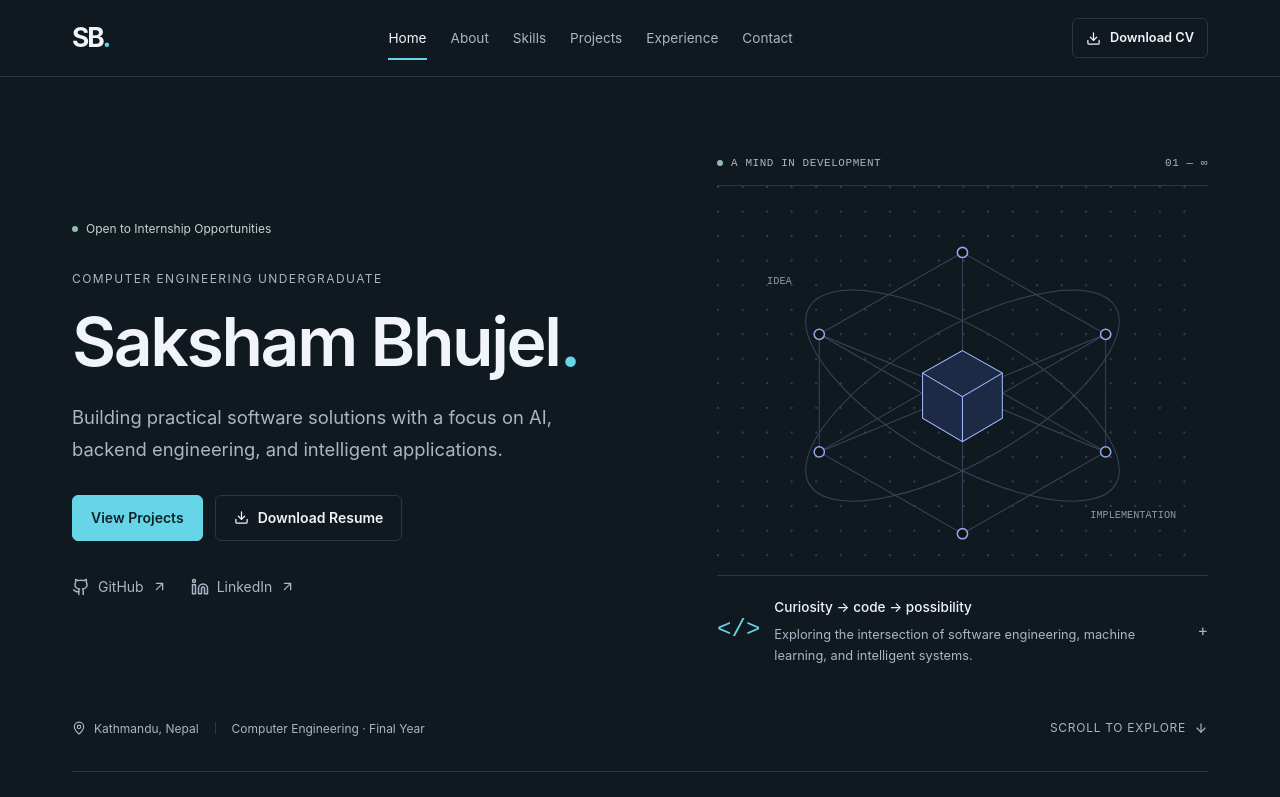
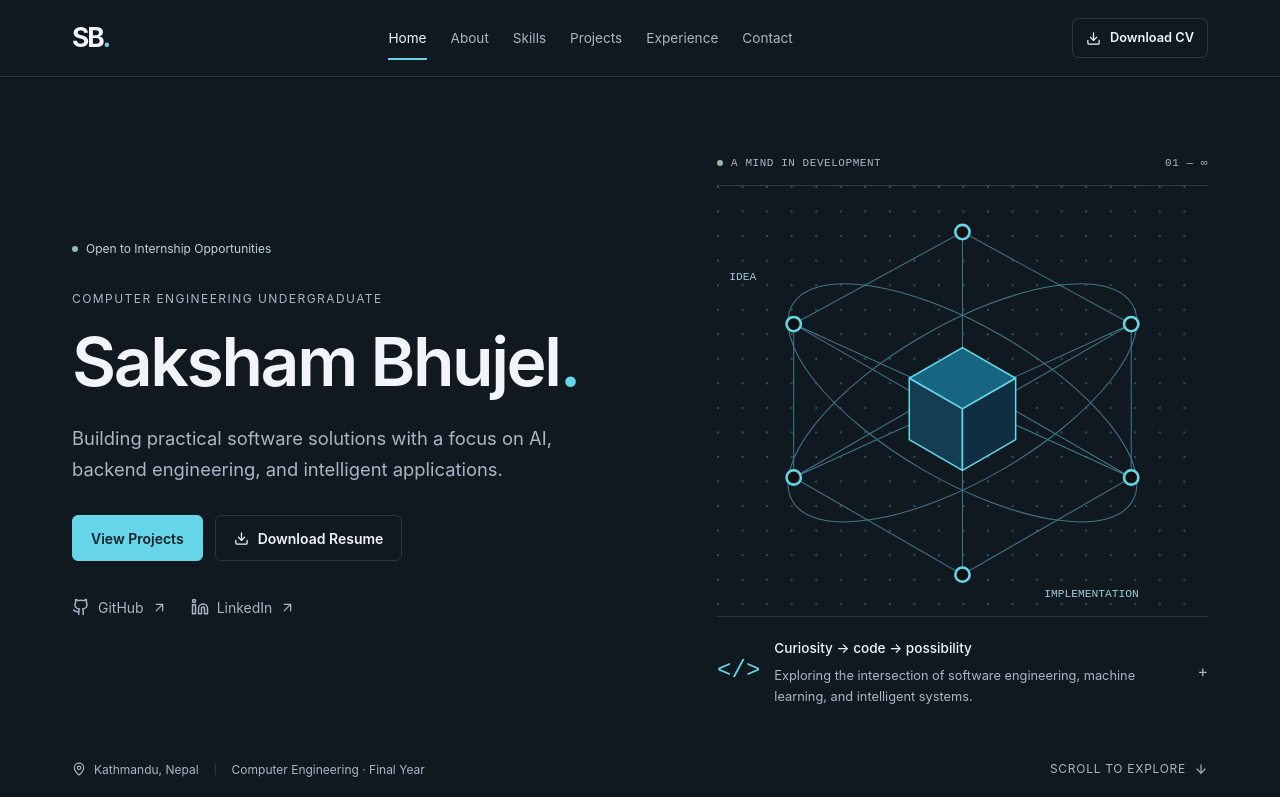
Before and after one commit to STRANGER-93/Saksham_Portfolio, a React (Vite) app: page / in a window 1280 px wide. Shown: the top 797 px of the page. Built offline with nearby package versions, Linux system fonts and the light colour scheme.

Commit message:
Enhance OrbitalDiagram styles and update SVG dimensions for improved layout and accessibility

```diff
--- a/src/components/OrbitalDiagram.jsx
+++ b/src/components/OrbitalDiagram.jsx
@@ -72,7 +72,7 @@ export default function OrbitalDiagram() {
       >
         <svg
           className="network"
-          viewBox="0 0 480 380"
+          viewBox="0 0 480 420"
           role="img"
           aria-label="Abstract engineering network connecting software, machine learning, and intelligent systems"
         >
@@ -83,71 +83,64 @@ export default function OrbitalDiagram() {
               height="24"
               patternUnits="userSpaceOnUse"
             >
-              <circle cx="1" cy="1" r="1" fill="#414856" />
+              <circle cx="1" cy="1" r="1" fill="#356577" />
             </pattern>
           </defs>
-          <rect width="480" height="380" fill="url(#dots)" />
-          <g className="orbit-paths" fill="none" stroke="#384459">
-            <path d="M240 65 380 145 380 260 240 340 100 260 100 145Z" />
-            <path d="m240 65 0 275M100 145l280 115M380 145 100 260M100 145l140 80 140-80M100 260l140-80 140 80" />
+          <rect width="480" height="420" fill="url(#dots)" />
+          <g className="orbit-paths" fill="none" stroke="#42788b">
+            <path d="M240 45 405 135 405 285 240 380 75 285 75 135Z" />
+            <path d="M240 45V380M75 135 405 285M405 135 75 285M75 135l165 95 165-95M75 285l165-95 165 95" />
             <ellipse
               cx="240"
-              cy="205"
-              rx="173"
-              ry="65"
-              transform="rotate(-30 240 205)"
+              cy="212"
+              rx="192"
+              ry="76"
+              transform="rotate(-30 240 212)"
             />
             <ellipse
               cx="240"
-              cy="205"
-              rx="173"
-              ry="65"
-              transform="rotate(30 240 205)"
+              cy="212"
+              rx="192"
+              ry="76"
+              transform="rotate(30 240 212)"
             />
           </g>
           <g
             className="orbit-nodes"
             fill="#101113"
-            stroke="#8da9ed"
-            strokeWidth="1.5"
+            stroke="#67d5e8"
+            strokeWidth="2.5"
           >
             {[
-              [240, 65],
-              [380, 145],
-              [380, 260],
-              [240, 340],
-              [100, 260],
-              [100, 145],
+              [240, 45],
+              [405, 135],
+              [405, 285],
+              [240, 380],
+              [75, 285],
+              [75, 135],
             ].map(([x, y]) => (
-              <circle key={x + ":" + y} cx={x} cy={y} r="5" />
+              <circle key={x + ":" + y} cx={x} cy={y} r="7" />
             ))}
           </g>
-          <path
-            className="orbit-cube"
-            d="m240 161 39 22v44l-39 23-39-23v-44Z"
-            fill="#1c2a46"
-            stroke="#a2baff"
-          />
-          <path
-            className="orbit-cube"
-            d="m201 183 39 23 39-23m-39 23v44"
-            fill="none"
-            stroke="#a2baff"
-          />
+          <g className="orbit-cube" stroke="#67d5e8" strokeWidth="1.5" strokeLinejoin="round">
+            <path className="cube-top" d="M240 158 292 188 240 218 188 188Z" fill="#176681" />
+            <path className="cube-left" d="M188 188 240 218V278L188 248Z" fill="#143d52" />
+            <path className="cube-right" d="M240 218 292 188V248L240 278Z" fill="#102e42" />
+          </g>
           <text
-            x="49"
-            y="96"
-            fill="#9099a9"
-            fontSize="10"
+            x="12"
+            y="92"
+            fill="#9fcbd9"
+            fontSize="11"
             fontFamily="monospace"
           >
             IDEA
           </text>
           <text
-            x="365"
-            y="325"
-            fill="#9099a9"
-            fontSize="10"
+            x="320"
+            y="402"
+            fill="#9fcbd9"
+            fontSize="11"
             fontFamily="monospace"
           >
             IMPLEMENTATION
@@ -162,6 +155,7 @@ export default function OrbitalDiagram() {
         inert={!open}
         transition={{
           duration: reduceMotion ? 0 : 0.35,
+          delay: open && !reduceMotion ? 0.16 : 0,
           ease: [0.22, 1, 0.36, 1],
         }}
       >
--- a/src/styles.css
+++ b/src/styles.css
@@ -344,6 +344,15 @@ h1 > span {
   outline: 2px solid var(--accent);
   outline-offset: 4px;
 }
+.orbital-trigger .network {
+  width: 100%;
+  height: auto;
+  max-height: none;
+  aspect-ratio: 480 / 420;
+}
+.orbit-cube path {
+  transition: fill 350ms ease;
+}
 .orbit-paths,
 .orbit-nodes,
 .orbit-cube {
@@ -353,18 +362,29 @@ h1 > span {
     fill 350ms ease;
 }
 .is-open .orbit-paths {
-  stroke: #598d9e;
+  stroke: #67d5e8;
+  filter: drop-shadow(0 0 3px #43d9ff80);
 }
 .is-open .orbit-nodes {
   stroke: var(--accent);
+  filter: drop-shadow(0 0 5px #43d9ffb3);
 }
 .is-open .orbit-nodes circle:nth-child(2),
 .is-open .orbit-nodes circle:nth-child(5) {
   filter: drop-shadow(0 0 3px #67d5e870);
 }
 .is-open .orbit-cube {
-  stroke: var(--accent);
-  filter: drop-shadow(0 0 5px #67d5e840);
+  stroke: #83efff;
+  filter: drop-shadow(0 0 8px #38d9ff99) drop-shadow(0 0 18px #38d9ff40);
+}
+.is-open .cube-top {
+  fill: #208cac;
+}
+.is-open .cube-left {
+  fill: #17536b;
+}
+.is-open .cube-right {
+  fill: #123e58;
 }
 .philosophy-slot {
   overflow: hidden;
@@ -432,13 +452,25 @@ h1 > span {
 .philosophy-panel p span {
   color: var(--accent);
 }
-/* Use the outer gutter only when it can accommodate a readable side panel. */
-@media (min-width: 1680px) {
+/* Reserve a diagram and message column within the hero, not outside the viewport. */
+@media (min-width: 1400px) {
+  .hero {
+    max-width: 1600px;
+  }
+  .hero-grid {
+    grid-template-columns: minmax(0, .9fr) minmax(0, 1.4fr);
+    gap: 40px;
+  }
+  .hero-art .art-label,
+  .hero-art .code-caption,
+  .orbital-trigger {
+    width: calc(100% - 324px);
+  }
   .philosophy-slot {
     position: absolute;
-    left: 100%;
-    top: 0;
-    width: min(364px, calc((100vw - 1200px) / 2 + 16px));
+    right: 0;
+    top: 8px;
+    width: 324px;
     padding-left: 24px;
   }
   .philosophy-panel {
```
